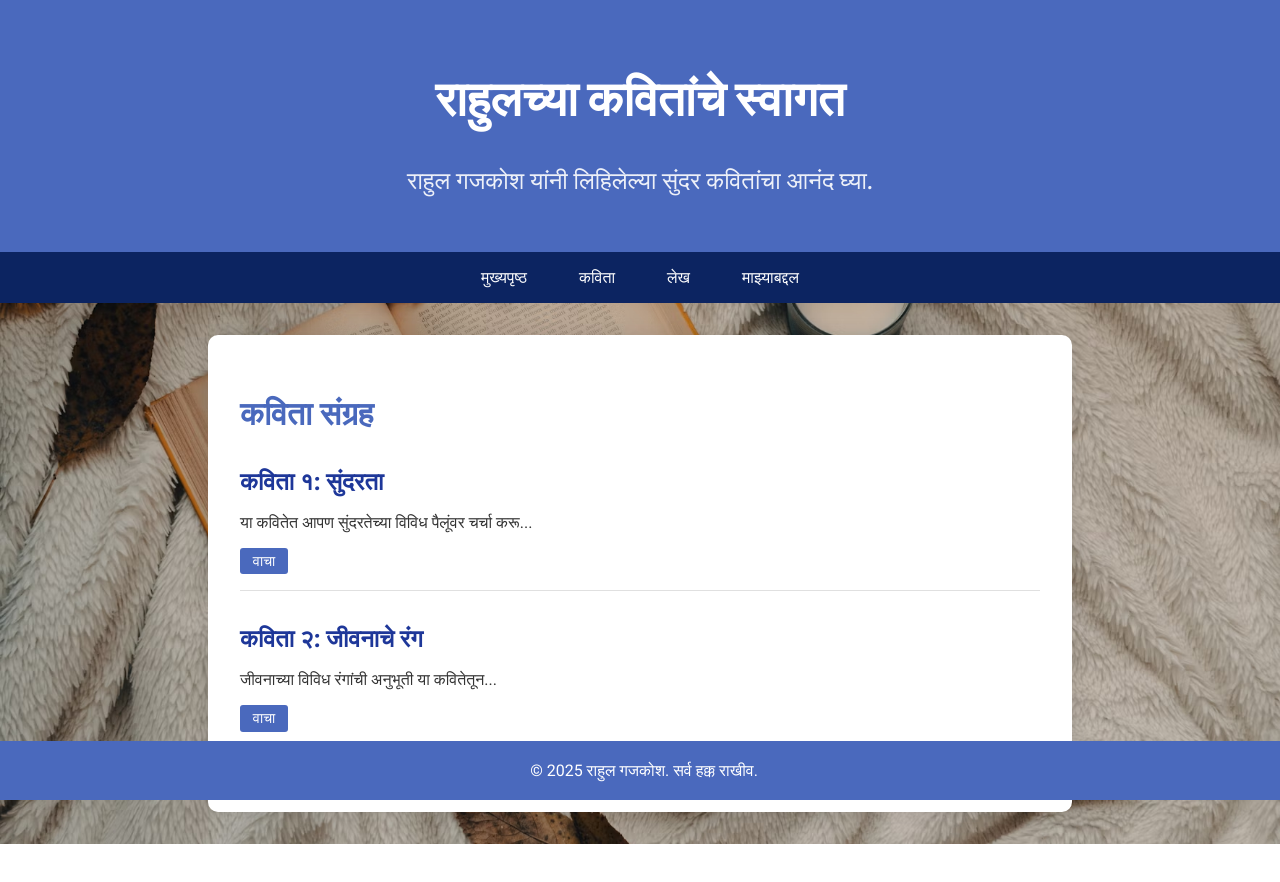
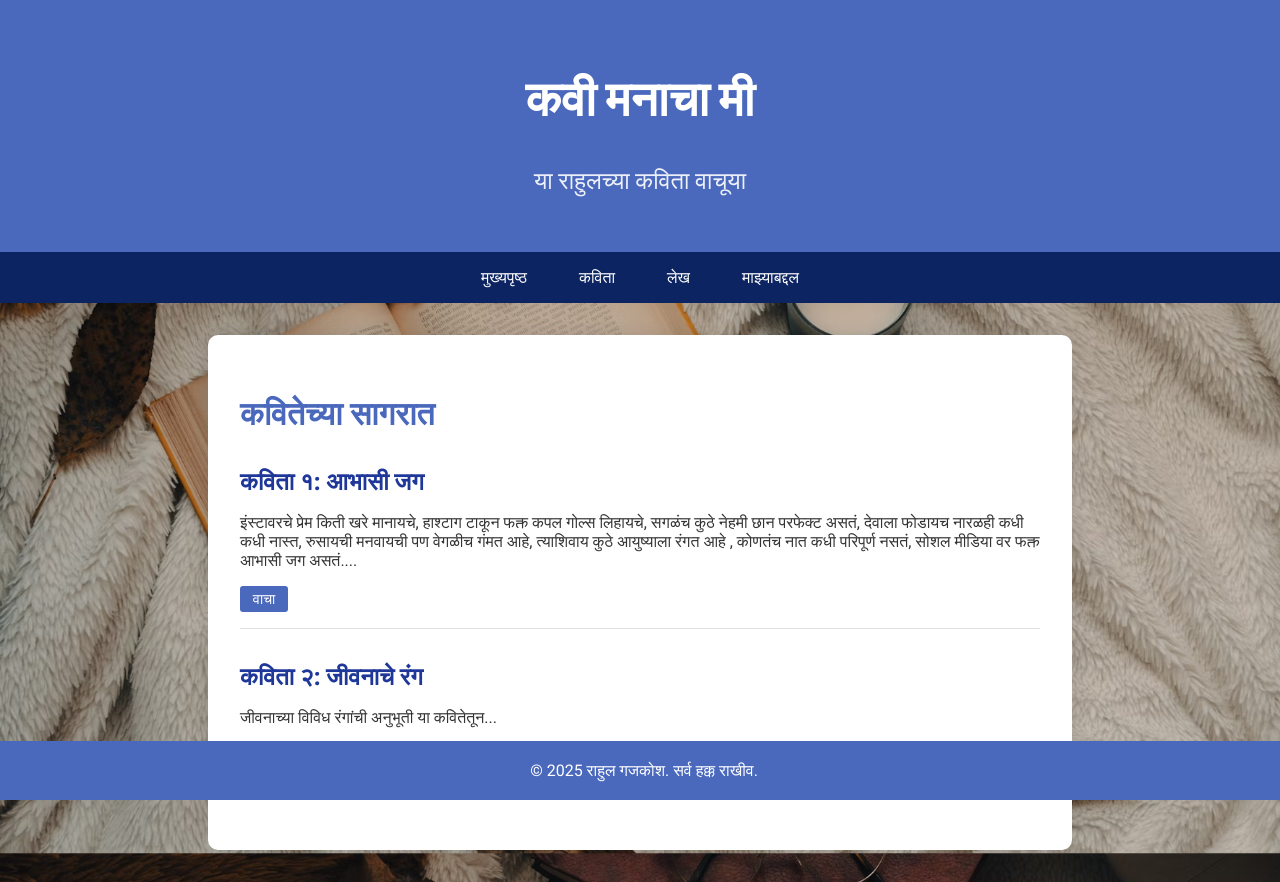
Before and after one commit to grahul3196/rahuls-poetry-collection, a plain HTML site: page poems.html in a window 1280 px wide. Before the commit the page ends 844 px from the top, so only its background shows below. Drawn offline with Linux system fonts and the light colour scheme.

Commit message:
Update poems.html

```diff
--- a/poems.html
+++ b/poems.html
@@ -9,8 +9,8 @@
 </head>
 <body>
     <header>
-        <h1 class="animated-title">राहुलच्या कवितांचे स्वागत</h1>
-        <p class="animated-subtitle">राहुल गजकोश यांनी लिहिलेल्या सुंदर कवितांचा आनंद घ्या.</p>
+        <h1 class="animated-title">कवी मनाचा मी</h1>
+        <p class="animated-subtitle">या राहुलच्या कविता वाचूया</p>
     </header>
     <nav>
         <a href="index.html"><i class="fas fa-home"></i> मुख्यपृष्ठ</a>
@@ -19,11 +19,18 @@
         <a href="about.html"><i class="fas fa-user"></i> माझ्याबद्दल</a>
     </nav>
     <div class="container">
-        <h2 class="section-title">कविता संग्रह</h2>
+        <h2 class="section-title">कवितेच्या सागरात</h2>
         <div class="poem-list">
             <article>
-                <h3>कविता १: सुंदरता</h3>
-                <p>या कवितेत आपण सुंदरतेच्या विविध पैलूंवर चर्चा करू...</p>
+                <h3>कविता १: आभासी जग </h3>
+                <p>इंस्टावरचे प्रेम किती खरे मानायचे,
+                   हाश्टाग टाकून फक्त कपल गोल्स लिहायचे,
+                   सगळंच कुठे नेहमी छान परफेक्ट असतं,
+                   देवाला फोडायच नारळही कधी कधी नास्त,
+                   रुसायची मनवायची पण वेगळीच गंमत आहे,
+                   त्याशिवाय कुठे आयुष्याला रंगत आहे ,
+                   कोणतंच नात कधी परिपूर्ण नसतं,
+                   सोशल मीडिया वर फक्त आभासी जग असतं....</p>
                 <a href="#" class="read-more">वाचा</a>
             </article>
             <article>
```
